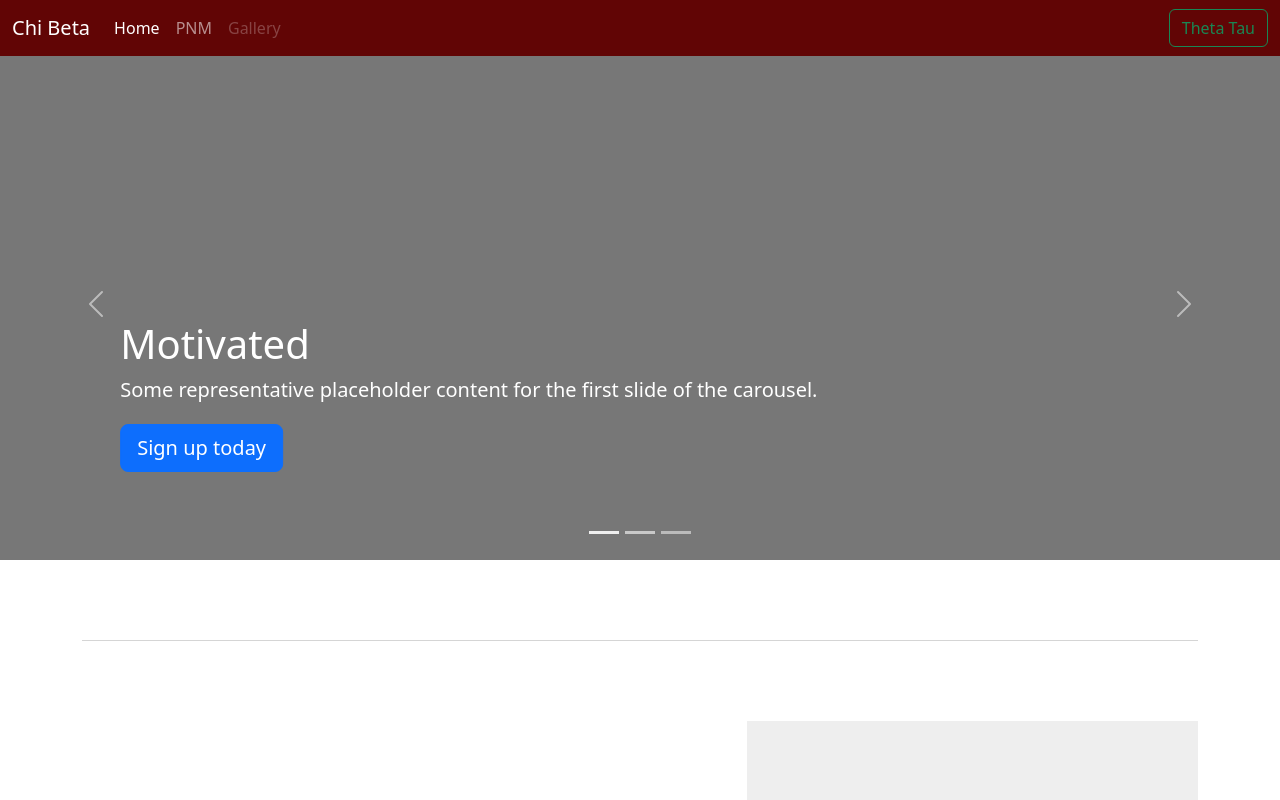
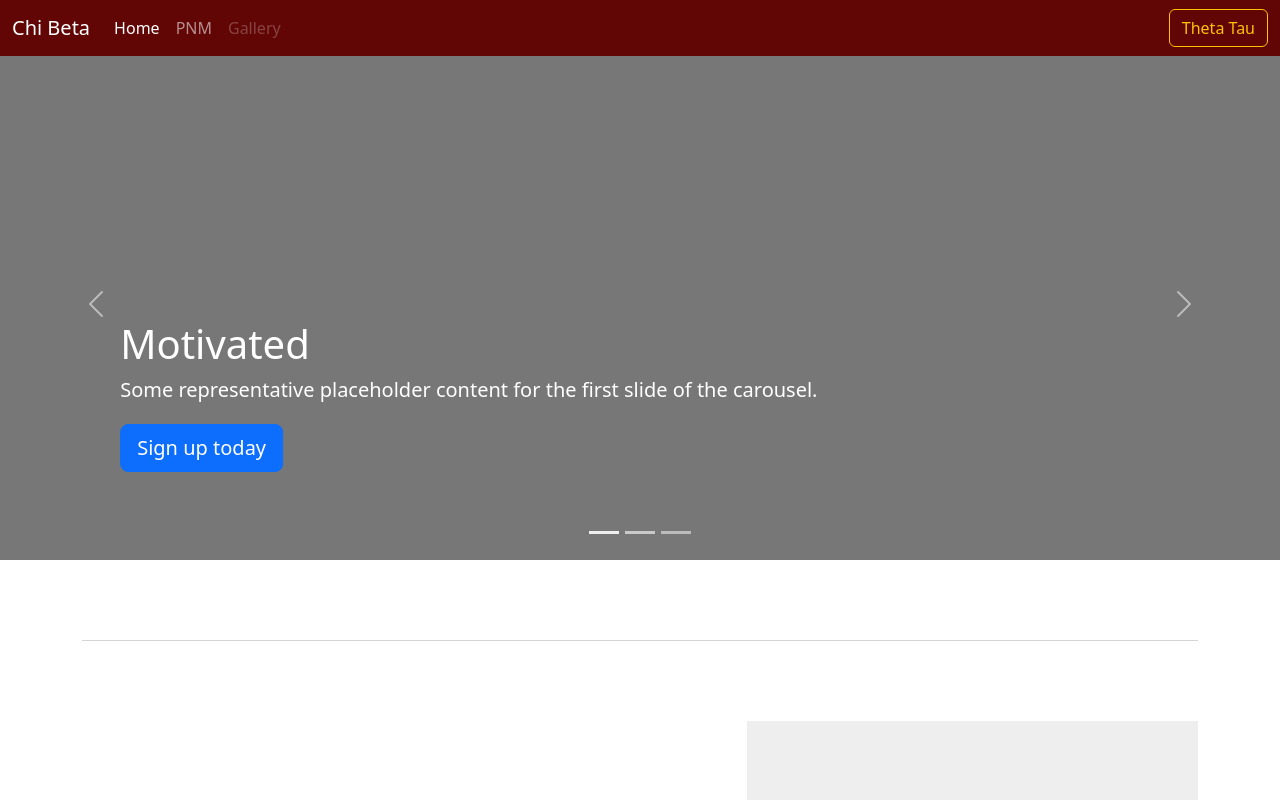
Before and after one commit to Rrucha/Chibeta, a plain HTML site: page Main Page/index.html in a window 1280 px wide. Shown: the top 800 px of the page. Drawn offline with nearby package versions, Linux system fonts and the light colour scheme.

Commit message:
chnaged theta tau color again

```diff
--- a/Main Page/index.html
+++ b/Main Page/index.html
@@ -91,7 +91,7 @@
           </li>
         </ul>
         <form class="d-flex" role="website">
-          <a class="btn btn-outline-success" href = "https://thetatau.org/">Theta Tau</a>
+          <a class="btn btn-outline-warning" href = "https://thetatau.org/">Theta Tau</a>
         </form>
       </div>
     </div>
```
